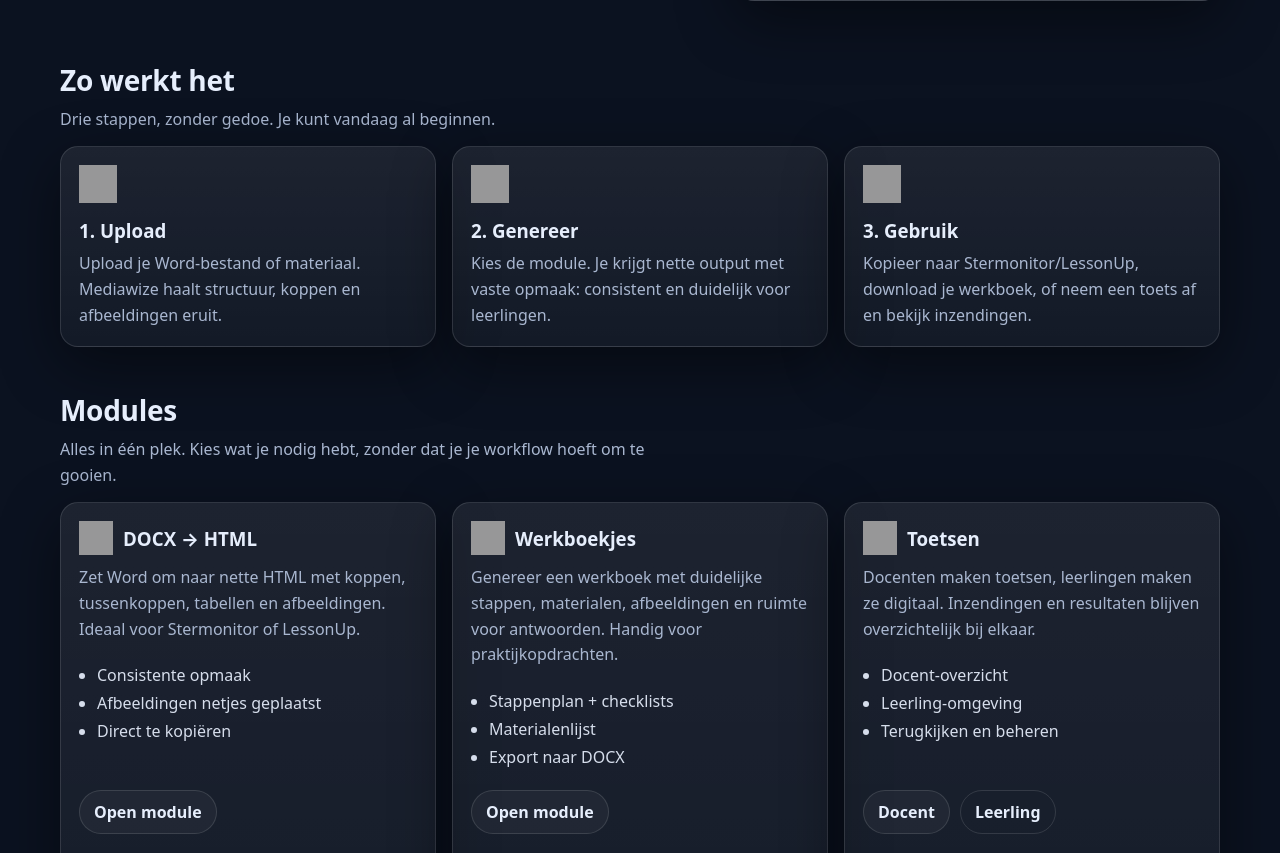
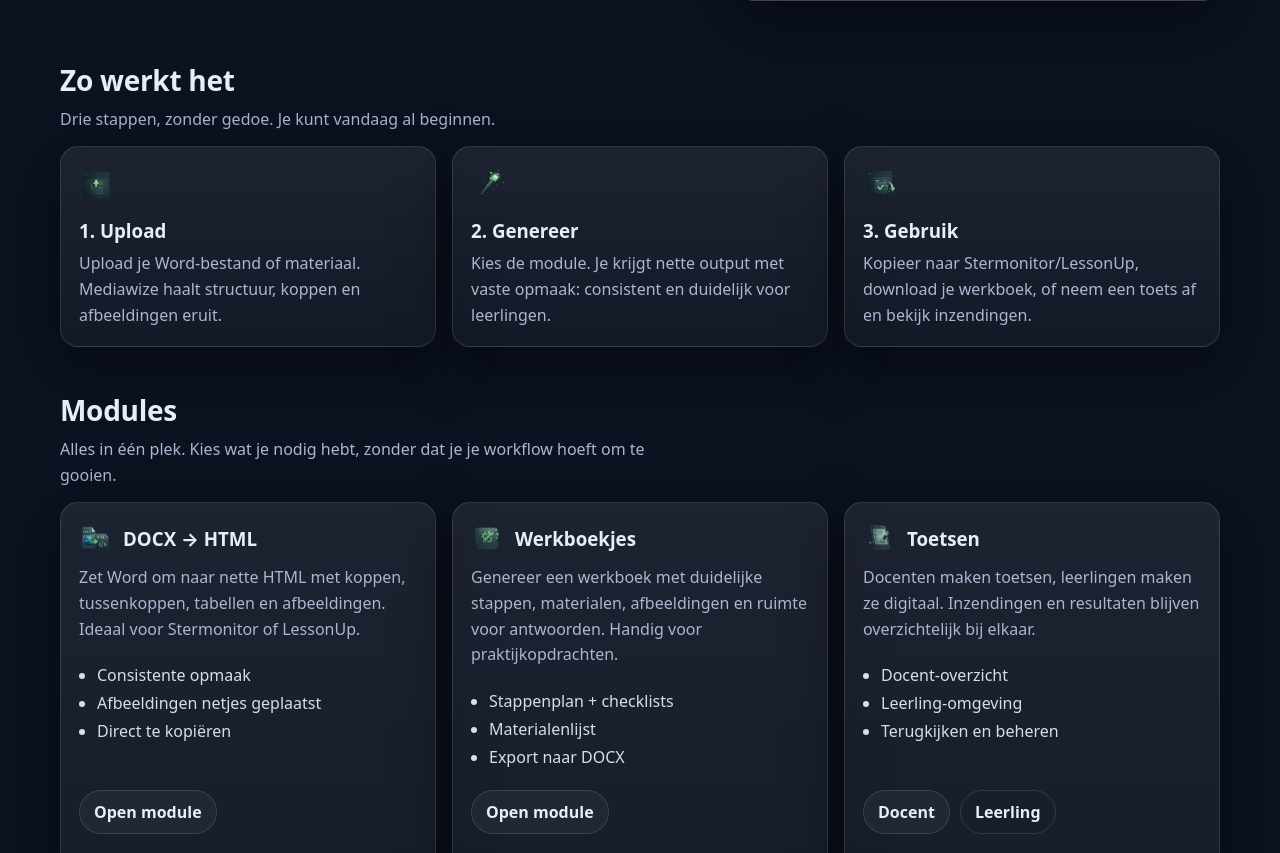
Before and after one commit to tnieuweboer-prog/mediawize, a Flask app: page / in a window 1280 px wide. Shown: the part 850-1703 px from the top of the page. Run offline with Flask 3, Linux system fonts and the light colour scheme; grey boxes are pictures that could not be loaded.

Commit message:
Update home.html 12

```diff
--- a/templates/public/home.html
+++ b/templates/public/home.html
@@ -25,21 +25,21 @@
 
     <div class="trust">
       <div class="trust-item">
-        <img class="trust-ico" src="{{ url_for('static', filename='assets/icon-shield.webp') }}" alt="">
+        <img class="trust-ico" src="{{ url_for('static', filename='assets/icons/shield.webp') }}" alt="">
         <div>
           <div class="trust-title">Veilig</div>
           <div class="trust-text">Leerlingen werken in hun eigen omgeving. Docenten houden overzicht.</div>
         </div>
       </div>
       <div class="trust-item">
-        <img class="trust-ico" src="{{ url_for('static', filename='assets/icon-bolt.webp') }}" alt="">
+        <img class="trust-ico" src="{{ url_for('static', filename='assets/icons/lightning.webp') }}" alt="">
         <div>
           <div class="trust-title">Snel</div>
           <div class="trust-text">Van Word naar bruikbare output in minuten, inclusief structuur.</div>
         </div>
       </div>
       <div class="trust-item">
-        <img class="trust-ico" src="{{ url_for('static', filename='assets/icon-layout.webp') }}" alt="">
+        <img class="trust-ico" src="{{ url_for('static', filename='assets/icons/multitab.webp') }}" alt="">
         <div>
           <div class="trust-title">Stermonitor-ready</div>
           <div class="trust-text">Netjes opgemaakt, consistent en makkelijk te plaatsen.</div>
@@ -98,17 +98,17 @@
 
   <div class="how-grid">
     <div class="card step">
-      <img class="step-ico" src="{{ url_for('static', filename='assets/icon-upload.webp') }}" alt="">
+      <img class="step-ico" src="{{ url_for('static', filename='assets/icons/upload.webp') }}" alt="">
       <h3>1. Upload</h3>
       <p>Upload je Word-bestand of materiaal. Mediawize haalt structuur, koppen en afbeeldingen eruit.</p>
     </div>
     <div class="card step">
-      <img class="step-ico" src="{{ url_for('static', filename='assets/icon-magic.webp') }}" alt="">
+      <img class="step-ico" src="{{ url_for('static', filename='assets/icons/wand.webp') }}" alt="">
       <h3>2. Genereer</h3>
       <p>Kies de module. Je krijgt nette output met vaste opmaak: consistent en duidelijk voor leerlingen.</p>
     </div>
     <div class="card step">
-      <img class="step-ico" src="{{ url_for('static', filename='assets/icon-export.webp') }}" alt="">
+      <img class="step-ico" src="{{ url_for('static', filename='assets/icons/download.webp') }}" alt="">
       <h3>3. Gebruik</h3>
       <p>Kopieer naar Stermonitor/LessonUp, download je werkboek, of neem een toets af en bekijk inzendingen.</p>
     </div>
@@ -124,7 +124,7 @@
   <div class="grid">
     <div class="card module">
       <div class="module-top">
-        <img class="module-ico" src="{{ url_for('static', filename='assets/icon-docx-html.webp') }}" alt="">
+        <img class="module-ico" src="{{ url_for('static', filename='assets/icons/converter.webp') }}" alt="">
         <h3>DOCX → HTML</h3>
       </div>
       <p>
@@ -144,7 +144,7 @@
 
     <div class="card module">
       <div class="module-top">
-        <img class="module-ico" src="{{ url_for('static', filename='assets/icon-workbook.webp') }}" alt="">
+        <img class="module-ico" src="{{ url_for('static', filename='assets/icons/settings.webp') }}" alt="">
         <h3>Werkboekjes</h3>
       </div>
       <p>
@@ -164,7 +164,7 @@
 
     <div class="card module">
       <div class="module-top">
-        <img class="module-ico" src="{{ url_for('static', filename='assets/icon-tests.webp') }}" alt="">
+        <img class="module-ico" src="{{ url_for('static', filename='assets/icons/mobile.webp') }}" alt="">
         <h3>Toetsen</h3>
       </div>
       <p>
```
